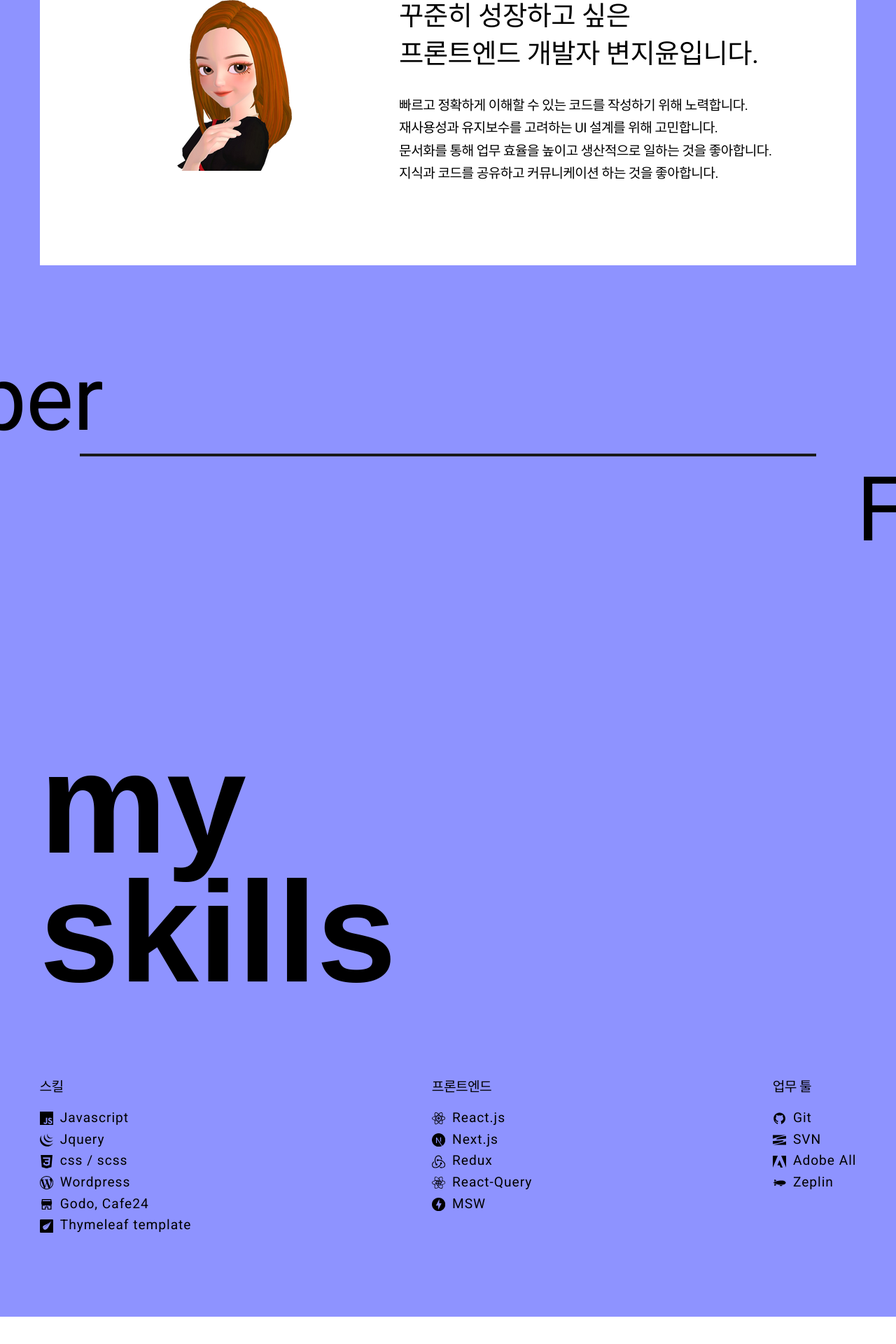
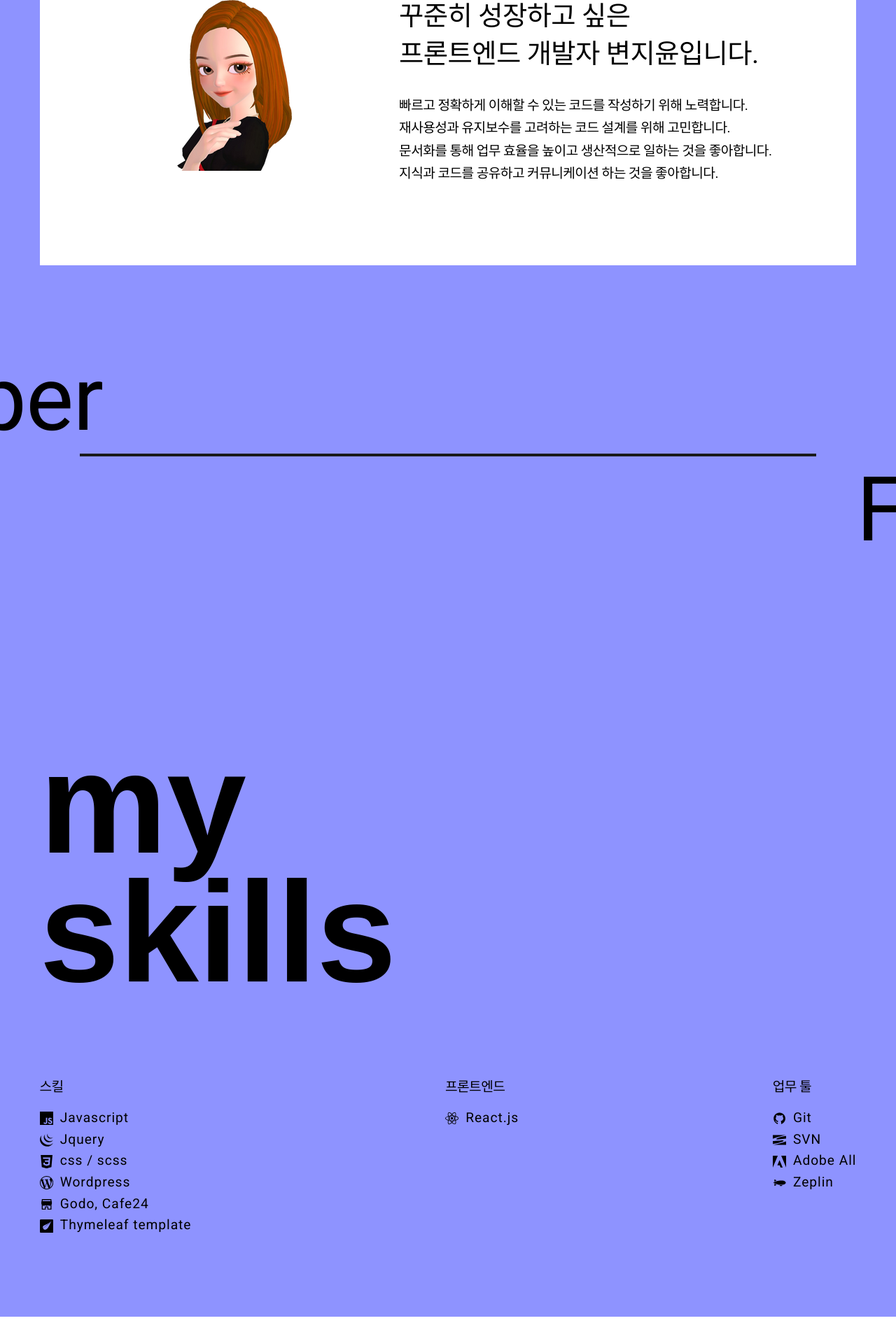
Before and after one commit to wldbszpflrxj/portfolio, a React (Vite) app: page / in a window 1280 px wide. Shown: the part 789-2709 px from the top of the page at 70% size. Built offline with nearby package versions, Linux system fonts and the light colour scheme; a web font is replaced by a local one.

Commit message:
Chore: 소개글, 스킬 문구 수정

```diff
--- a/src/components/Home/Info.jsx
+++ b/src/components/Home/Info.jsx
@@ -66,7 +66,7 @@ const Info = () => {
             <p>
               빠르고 정확하게 이해할 수 있는 코드를 작성하기 위해 노력합니다.
             </p>
-            <p>재사용성과 유지보수를 고려하는 UI 설계를 위해 고민합니다.</p>
+            <p>재사용성과 유지보수를 고려하는 코드 설계를 위해 고민합니다.</p>
             <p>
               문서화를 통해 업무 효율을 높이고 생산적으로 일하는 것을
               좋아합니다.
--- a/src/components/Home/Skill.jsx
+++ b/src/components/Home/Skill.jsx
@@ -100,7 +100,7 @@ const Skill = () => {
                   <SiReact />
                   React.js
                 </Styled.SkillLi>
-                <Styled.SkillLi>
+                {/* <Styled.SkillLi>
                   <SiNextdotjs />
                   Next.js
                 </Styled.SkillLi>
@@ -115,7 +115,7 @@ const Skill = () => {
                 <Styled.SkillLi>
                   <SiFastapi />
                   MSW
-                </Styled.SkillLi>
+                </Styled.SkillLi> */}
               </ul>
             </div>
             <div>
```
